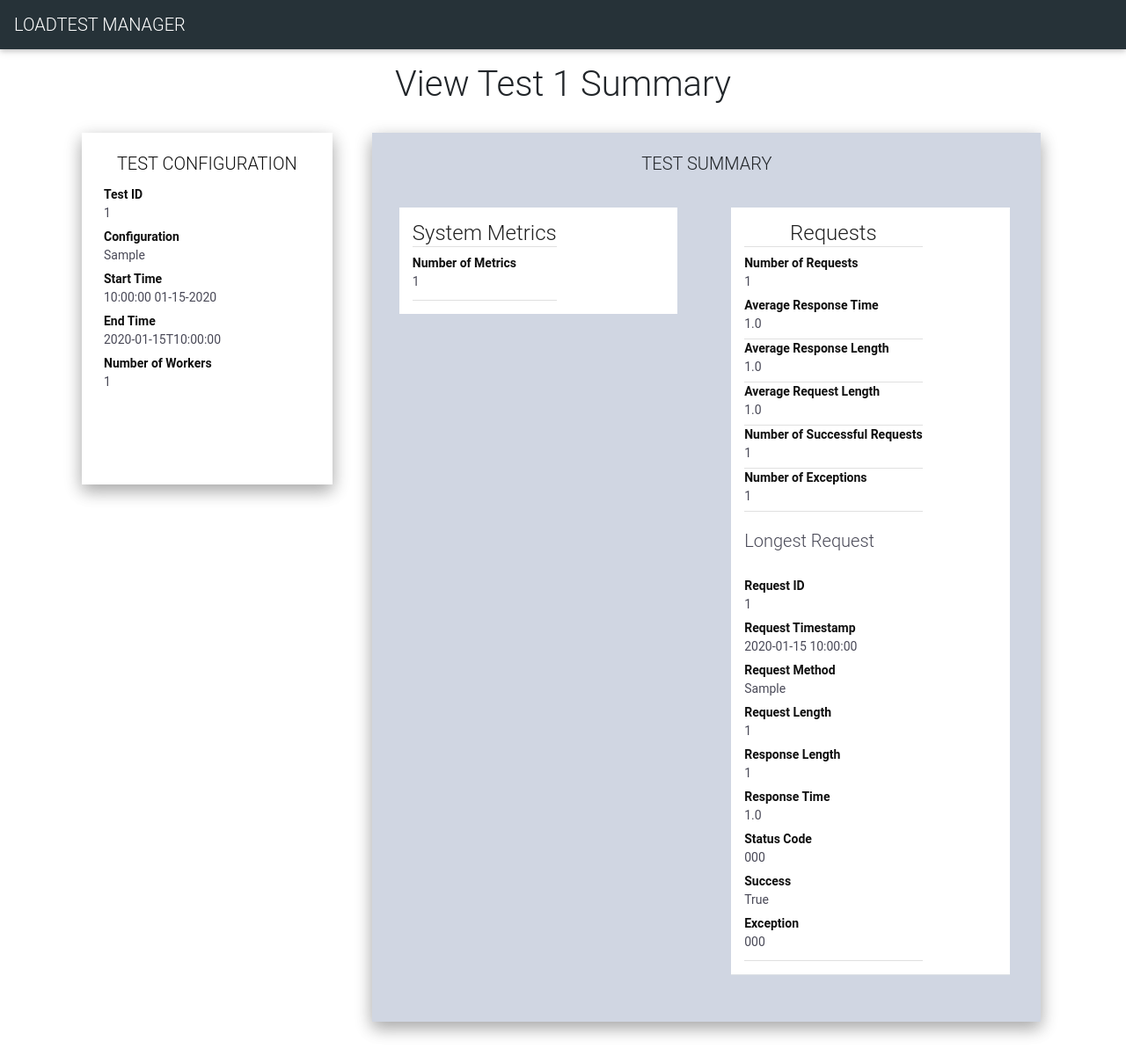
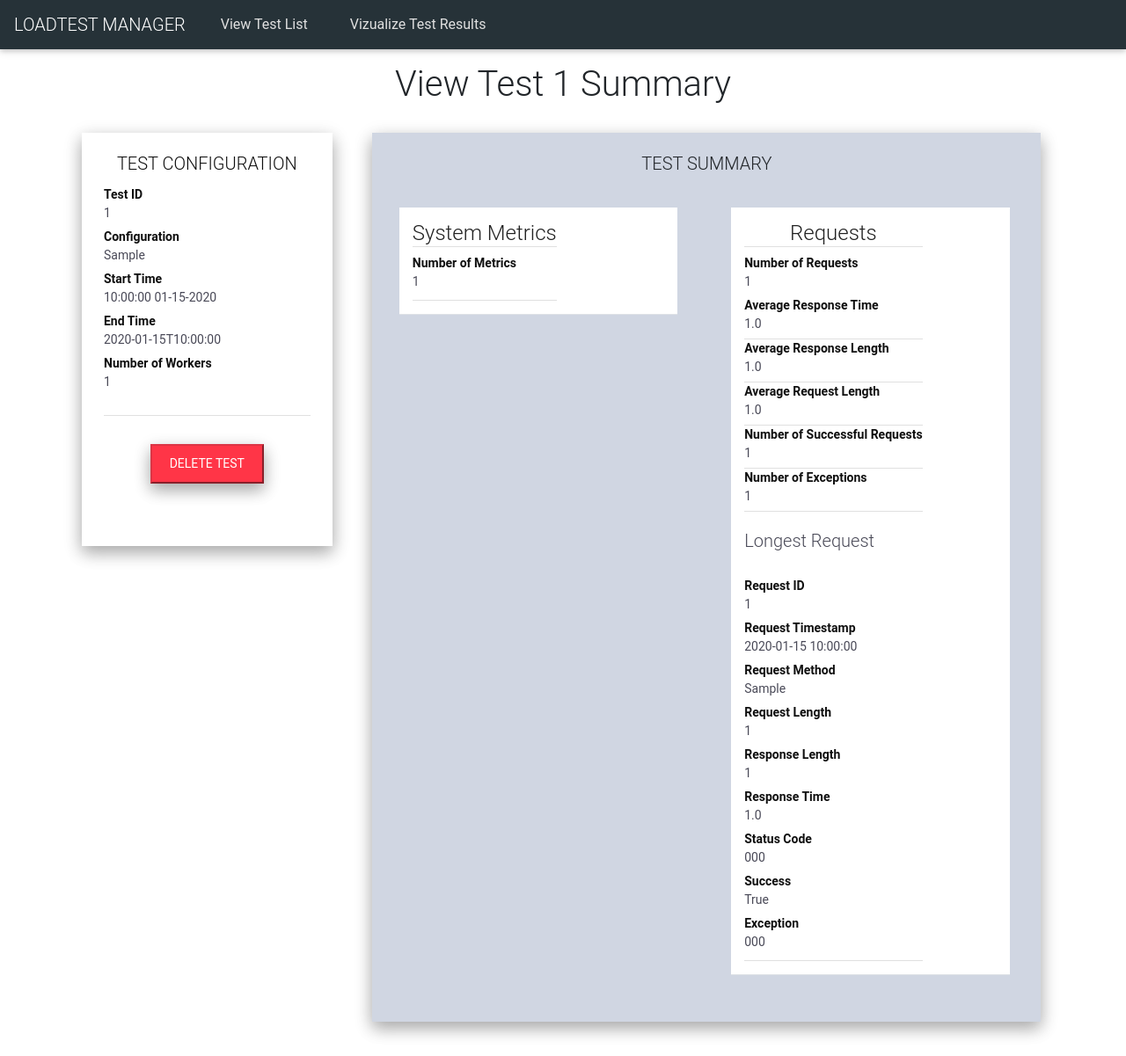
Before and after one commit to carlklier/Nile_IoT, a Flask app: page /tests/1/ in a window 1280 px wide. Shown: the whole page at 88% size. Run offline with Flask 2, Linux system fonts and the light colour scheme; tables that the repository leaves empty hold one stand-in row (values such as "Sample post"); parts of the project's set-up code (start-up, migrations or seed data) failed here and were passed over; some libraries are stand-ins or nearby versions.

Commit message:
Added styling, pulling chart into dev

```diff
--- a/nile_server/app/static/css/style.css
+++ b/nile_server/app/static/css/style.css
@@ -112,6 +112,15 @@ table {
     width:600px
 }
 
+.btn-bottom {
+    margin:0 auto;
+    margin-top:5%;
+    height: 45px;
+    padding: 10px 20px;
+    display: flex;
+    flex-direction: column;
+}
+
 .drop-pair {
     display: flex;
     flex-direction: row;
--- a/nile_server/app/templates/summary.html
+++ b/nile_server/app/templates/summary.html
@@ -4,9 +4,25 @@
 {% endblock %}
 
 {% block body %}
+<script type="text/javascript">
+    $(document).ready(function() {
+        /**
+        * Function called when user wants to delete a test
+        */
+        $('#delete').click(function(e) {
+            window.alert("Delete not implemented yet")
+        });
+    })
+</script>
+
 <nav class="navbar navbar-expand-lg navbar-dark special-color-dark">
     <!-- Navbar brand -->
     <a class="navbar-brand text-uppercase" href="#">Loadtest Manager</a>
+
+    <ul class="navbar-nav mr-auto">
+        <a class="dropdown-item text-light" href="http://localhost:5000/tests/">View Test List</a>
+        <a class="dropdown-item text-light" href="http://localhost:5000/graphs/">Vizualize Test Results</a>
+    </ul>
 </nav>
 <div class="p-3 mb-2 overflow-hidden">
 
@@ -14,7 +30,7 @@
 
         <div class="container">
         <div class="row">
-            <div class="box_section col-lg-3 dark-text z-depth-2" style="width:90%;max-height:400px">
+            <div class="box_section col-lg-3 dark-text z-depth-2" style="width:90%;max-height:470px">
                 <h5 class="text-uppercase text-center">Test Configuration</h5>
                 <div class="main-text box_section">
                     <div class="dark-text">Test ID</div>
@@ -26,13 +42,17 @@
                     <div class="dark-text">End Time</div>
                     <div class="text-group">{{ test.end }}</div>
                     <div class="dark-text">Number of Workers</div>
-                    <div>{{ test.workers }}</div>
+                    <div class="text-group">{{ test.workers }}</div>
+                    <br/>
+                    <div class="border-bottom border-light"></div>
+                    <br/>
+                    <button id="delete" type="button" class="btn-bottom btn-danger text-uppercase z-depth-2 delete">Delete Test</button>
                 </div>
             </div>
             <div class="box_section col-lg-8 mdb-color lighten-5 z-depth-2" style="width:90%;float:right">
                 <h5 class="text-uppercase text-center">Test Summary</h5>
                 <div class="row">
-                    <div class="box_section_inner col-lg-5 text-dark">
+                    <div class="box_section_inner border-bottom col-lg-5 text-dark">
                         <div>
                             <h4 class="text-center border-bottom border-light">System Metrics</h4>
                             <div class="border-bottom border-light main-text">
```
Also changed, not shown: nile_server/config.py (added, +8 -0 lines), nile_server/docker-compose.yml (+10 -0 lines), 1 other file.
